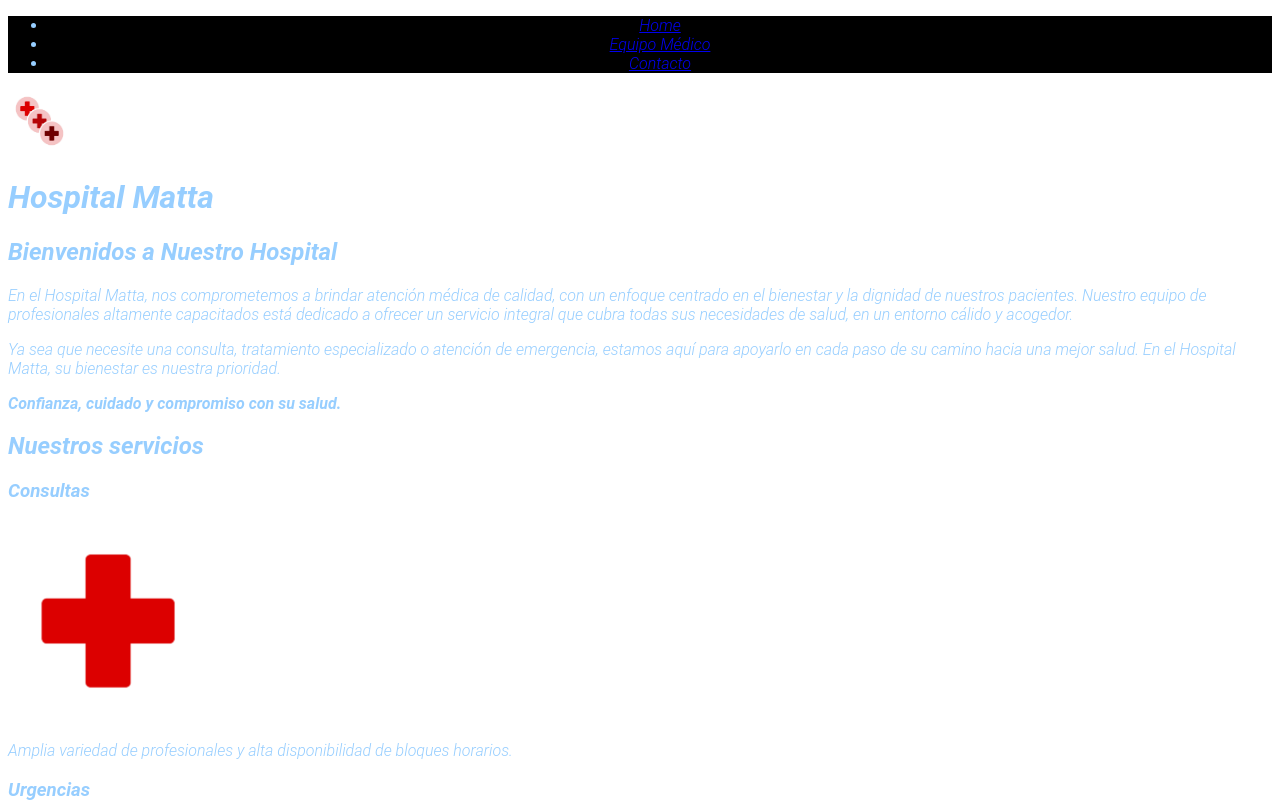
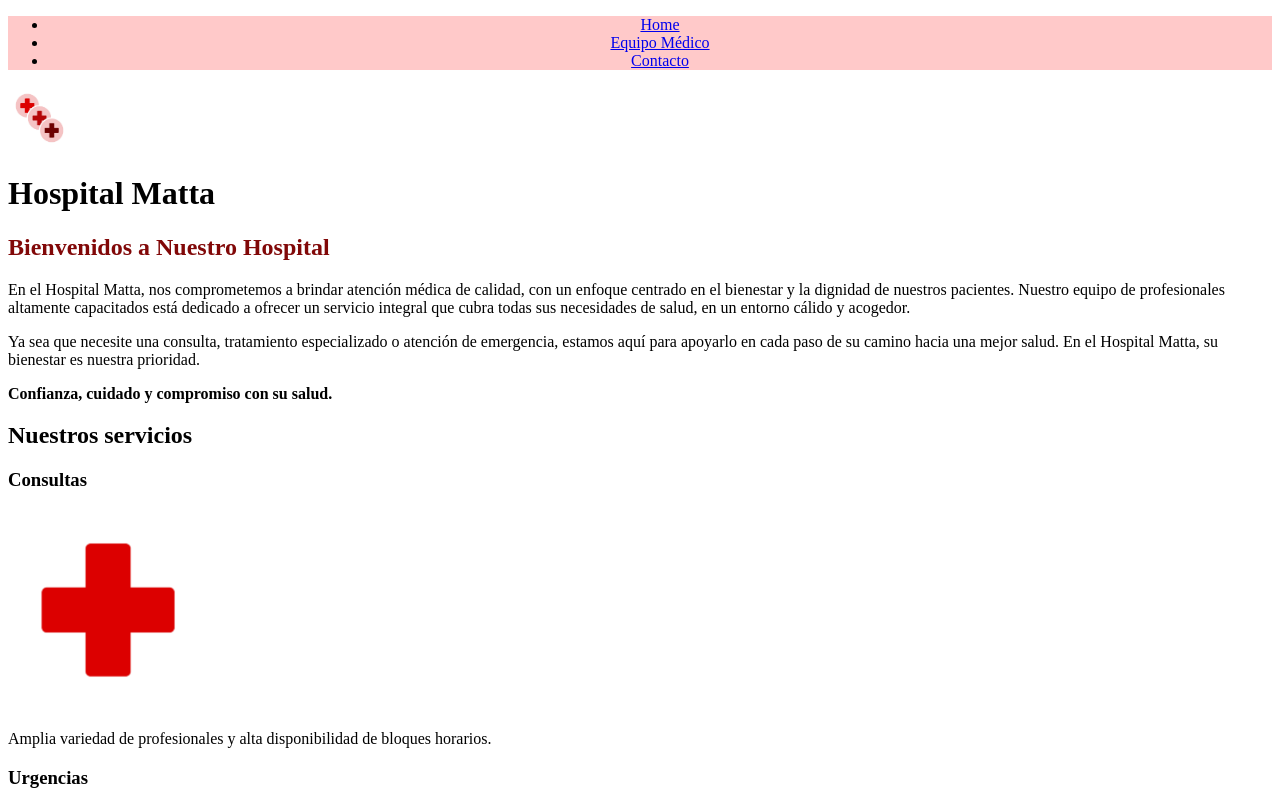
Before and after one commit to anemonadja/0.-ENTREGAS, a plain HTML site: page M2AE2/pags/index.html in a window 1280 px wide. Shown: the top 804 px of the page. Drawn offline with Linux system fonts and the light colour scheme.

Commit message:
mas cambios

```diff
--- a/M2AE2/assets/css/styles.css
+++ b/M2AE2/assets/css/styles.css
@@ -1,11 +1,13 @@
 body {
-    color: rgb(151, 206, 255);
-    font-family: "Roboto", serif;
-        font-weight: 300;
-        font-style: italic;
+
 }
 
+
 nav {
-    background-color: black;
+    background-color: rgb(255, 201, 201);
     text-align: center;
 }
+
+#bienvenidos {
+    color: rgb(129, 8, 8);
+}
--- a/M2AE2/pags/index.html
+++ b/M2AE2/pags/index.html
@@ -13,6 +13,9 @@
         <meta property="og:image:alt" content="Hospital Matta, junto a tí toda la vida.">
         <link rel="icon" href="/M2AE2/assets/img/favicon.ico" type="image/x-icon">
         <link href="/M2AE2/assets/css/styles.css" rel="stylesheet" type="text/css">
+        <link href="https://fonts.googleapis.com/css2?family=Roboto:ital,wght@0,100;0,300;0,400;0,500;0,700;0,900;1,100;1,300;1,400;1,500;1,700;1,900&display=swap"
+        rel="stylesheet"
+        type="text/css">
         <title>Hospital Matta</title>
     </head>
     <script src="/M2AE2/assets/js/main.js"></script>
@@ -44,7 +47,7 @@
     </a>
 -->
         <section>
-            <h2>Bienvenidos a Nuestro Hospital </h2>
+            <h2 id="bienvenidos">Bienvenidos a Nuestro Hospital </h2>
             <p>En el Hospital Matta, nos comprometemos a brindar atención médica de calidad, con un enfoque centrado en el bienestar y la dignidad de nuestros pacientes. Nuestro equipo de profesionales altamente capacitados está dedicado a ofrecer un servicio integral que cubra todas sus necesidades de salud, en un entorno cálido y acogedor.</p>
             <p>Ya sea que necesite una consulta, tratamiento especializado o atención de emergencia, estamos aquí para apoyarlo en cada paso de su camino hacia una mejor salud. En el Hospital Matta, su bienestar es nuestra prioridad.</p>
             <p><strong>Confianza, cuidado y compromiso con su salud.</strong></p>
```
